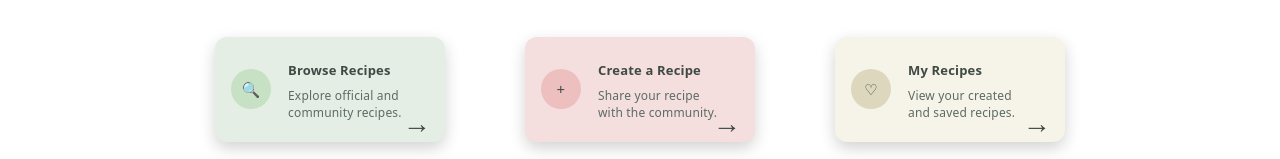
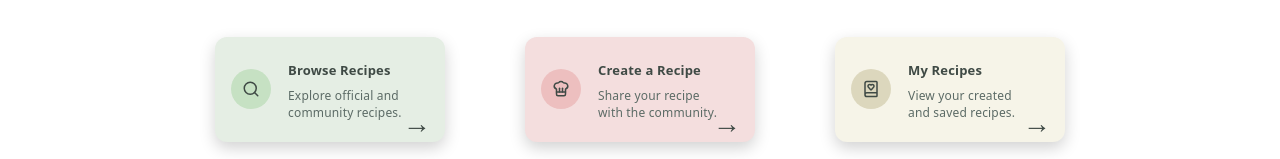
Before and after one commit to ethan-y-cheung/recipe-project, a React (Vite) app in the folder frontend/: page / in a window 1280 px wide. Shown: the part 611-770 px from the top of the page. Built offline with nearby package versions, Linux system fonts and the light colour scheme.

Commit message:
homepage: added better icons to cards

```diff
--- a/frontend/package.json
+++ b/frontend/package.json
@@ -10,6 +10,7 @@
     "preview": "vite preview"
   },
   "dependencies": {
+    "lucide-react": "^1.17.0",
     "react": "^19.2.6",
     "react-dom": "^19.2.6",
     "react-router-dom": "^7.16.0"
--- a/frontend/src/pages/Home.tsx
+++ b/frontend/src/pages/Home.tsx
@@ -1,4 +1,5 @@
 import { Link } from "react-router-dom";
+import { Search, ChefHat, BookHeart } from "lucide-react";
 
 export default function Home() {
   return (
@@ -56,7 +57,7 @@ export default function Home() {
         <h2 className="cards-heading">What would you like to do?</h2>
         <div className="cards">
           <Link to="/recipes" className="card card-green">
-            <div className="card-icon">🔍</div>
+            <div className="card-icon"><Search size={18} /></div>
             <div className="card-body">
               <p className="card-name">Browse Recipes</p>
               <p className="card-desc">
@@ -66,7 +67,7 @@ export default function Home() {
             <span className="card-arrow">→</span>
           </Link>
           <Link to="/create" className="card card-rose">
-            <div className="card-icon">+</div>
+            <div className="card-icon"><ChefHat size={18} /></div>
             <div className="card-body">
               <p className="card-name">Create a Recipe</p>
               <p className="card-desc">Share your recipe with the community.</p>
@@ -74,7 +75,7 @@ export default function Home() {
             <span className="card-arrow">→</span>
           </Link>
           <Link to="/my-recipes" className="card card-cream">
-            <div className="card-icon">♡</div>
+            <div className="card-icon"><BookHeart size={18} /></div>
             <div className="card-body">
               <p className="card-name">My Recipes</p>
               <p className="card-desc">View your created and saved recipes.</p>
```
Also changed, not shown: 1 other file (tests, documents, lock files or other folders).
